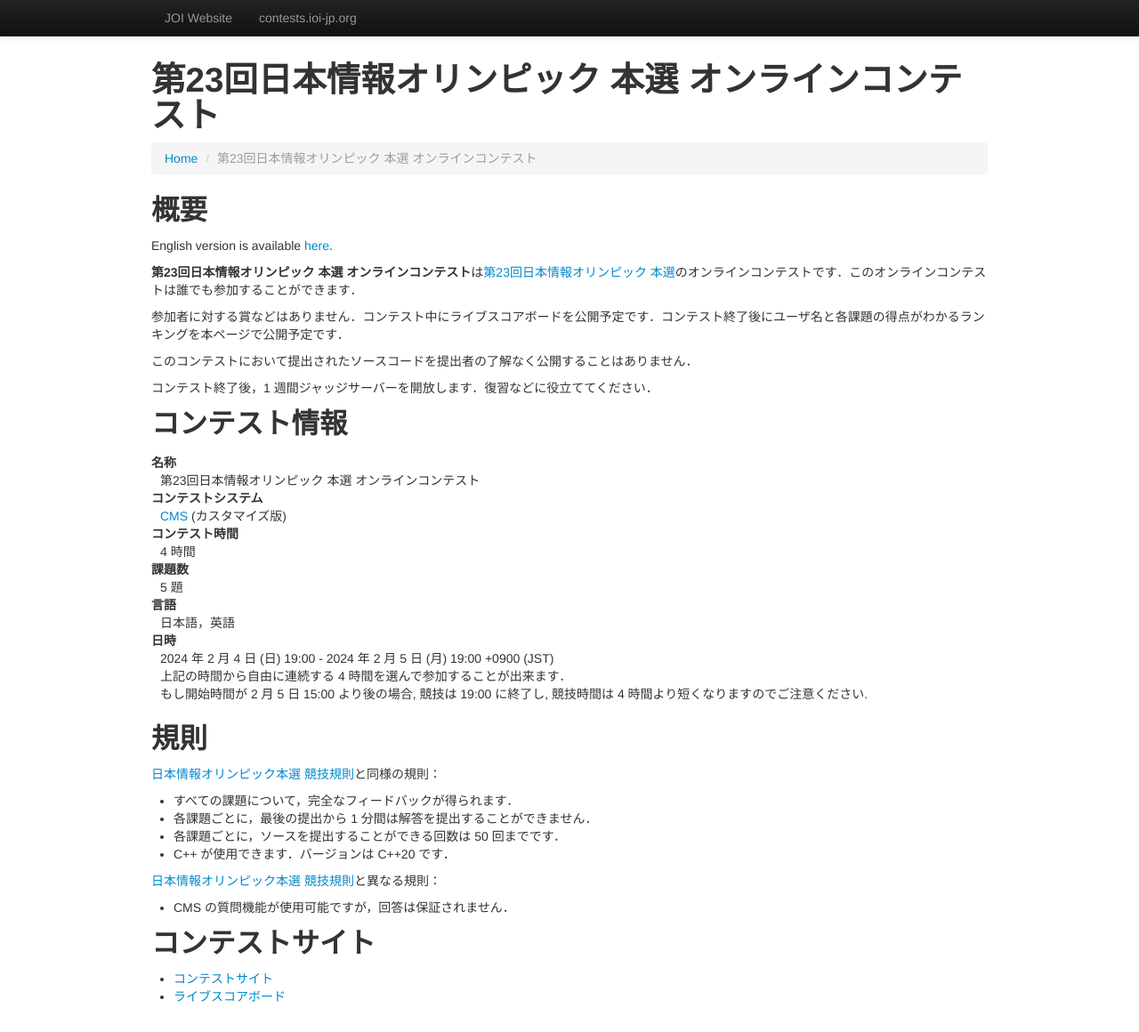
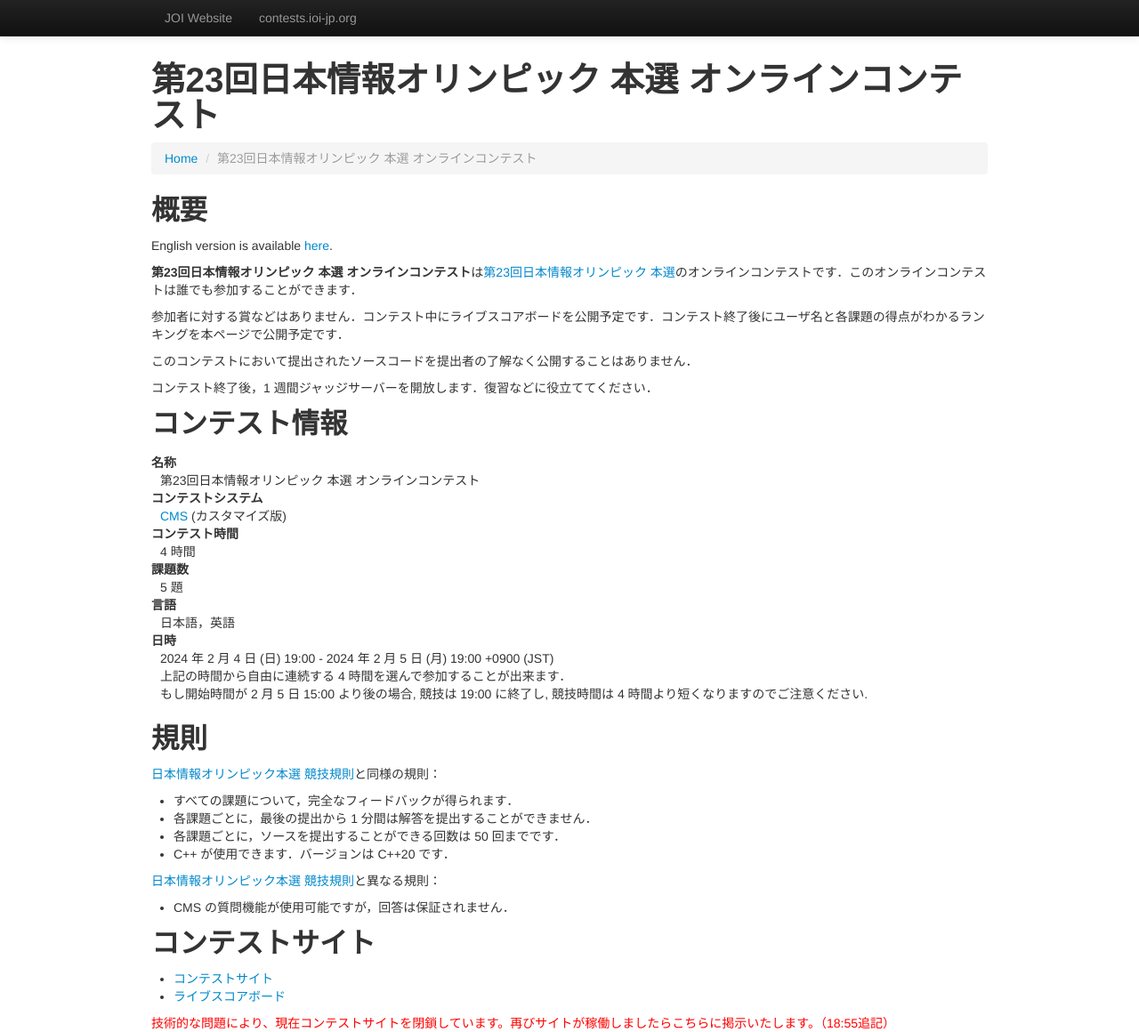
Before and after one commit to jcioi/joi-contests-site, a Jekyll site: the page built from joi-ho-2024/index.md, in a window 1280 px wide and 1160 px high. Shown: the whole window at 89% size. Built offline with Jekyll 4.4.1, drawn with Linux system fonts in a browser that asks for light colours.

```diff
--- a/joi-ho-2024/index.md
+++ b/joi-ho-2024/index.md
@@ -61,3 +61,5 @@ English version is available [here](./index-en.html).
 
 - [コンテストサイト](https://cms.ioi-jp.org)
 - [ライブスコアボード](https://ranking.cms.ioi-jp.org/Ranking.html)
+
+<font color="red">技術的な問題により、現在コンテストサイトを閉鎖しています。再びサイトが稼働しましたらこちらに掲示いたします。（18:55追記）</font>
```
Also changed, not shown: joi-ho-2024/index-en.md (+2 -0 lines).
